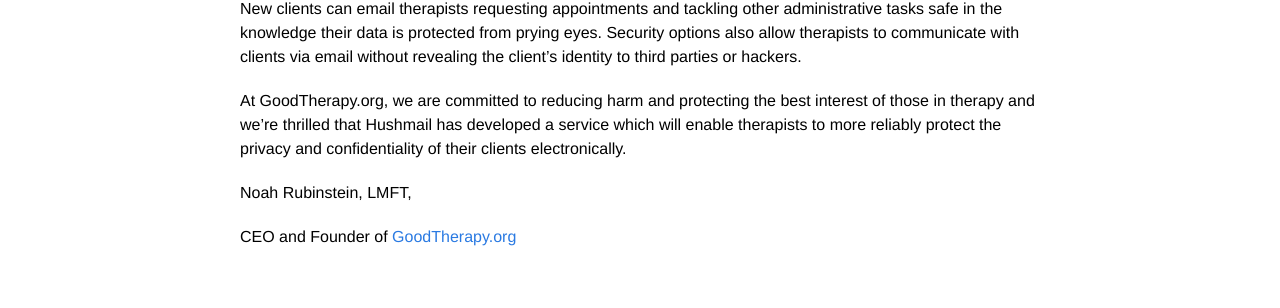
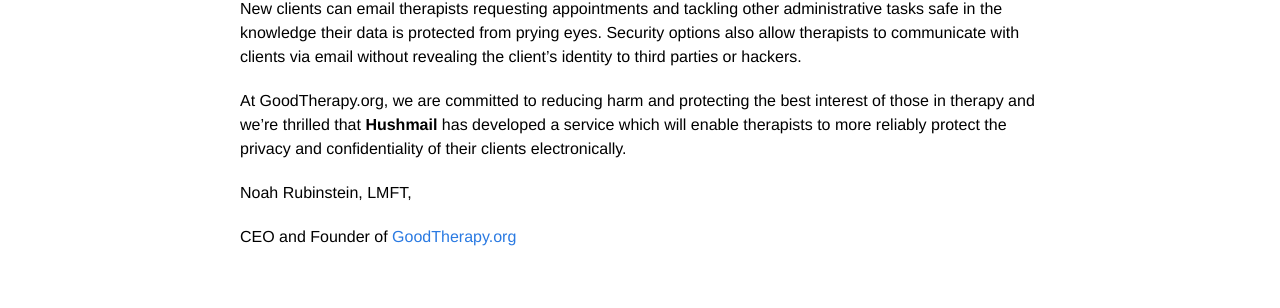
Before and after one commit to sbrian/afdezc.github.io, a Jekyll site: the page built from _posts/2014-07-14-hushmail-partners-with-goodtherapy.md, in a window 1280 px wide. Shown: the part 1043-1351 px from the top of the page. Built offline with Jekyll 4.4.1, drawn with Linux system fonts in a browser that asks for light colours.

```diff
--- a/_posts/2014-07-14-hushmail-partners-with-goodtherapy.md
+++ b/_posts/2014-07-14-hushmail-partners-with-goodtherapy.md
@@ -17,7 +17,7 @@ These messages may not be HIPAA compliant, since people other than the client ma
 
 **Hushmail**'s security option prevents any intercepted data to be read or altered, ensuring the privacy and confidentiality of the emails. This offers an added bonus for clients who are leery of communicating via email. New clients can email therapists requesting appointments and tackling other administrative tasks safe in the knowledge their data is protected from prying eyes. Security options also allow therapists to communicate with clients via email without revealing the client's identity to third parties or hackers.
 
-At GoodTherapy.org, we are committed to reducing harm and protecting the best interest of those in therapy and we’re thrilled that Hushmail has developed a service which will enable therapists to more reliably protect the privacy and confidentiality of their clients electronically.
+At GoodTherapy.org, we are committed to reducing harm and protecting the best interest of those in therapy and we’re thrilled that **Hushmail** has developed a service which will enable therapists to more reliably protect the privacy and confidentiality of their clients electronically.
 
 Noah Rubinstein, LMFT,
 
```
